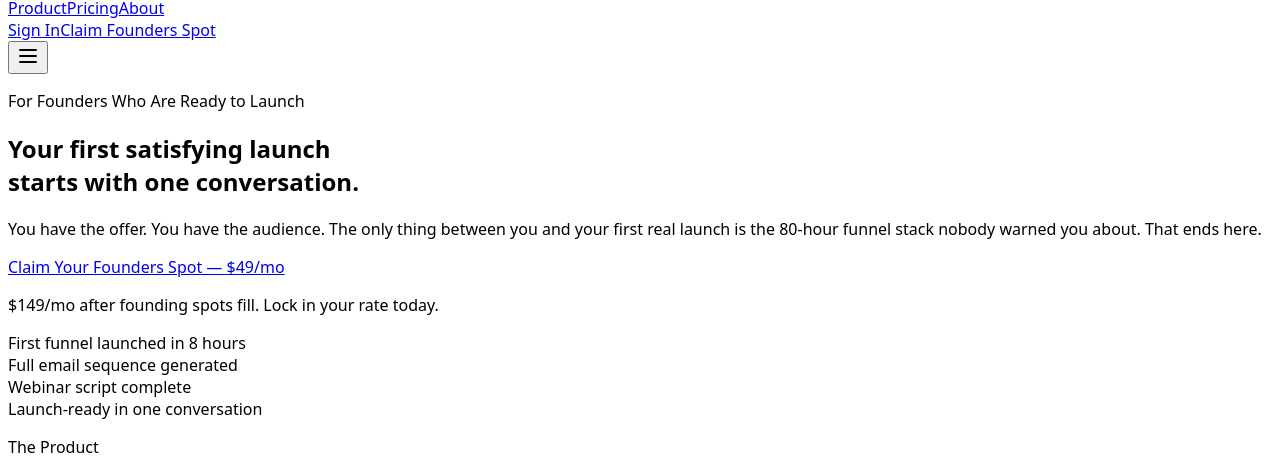
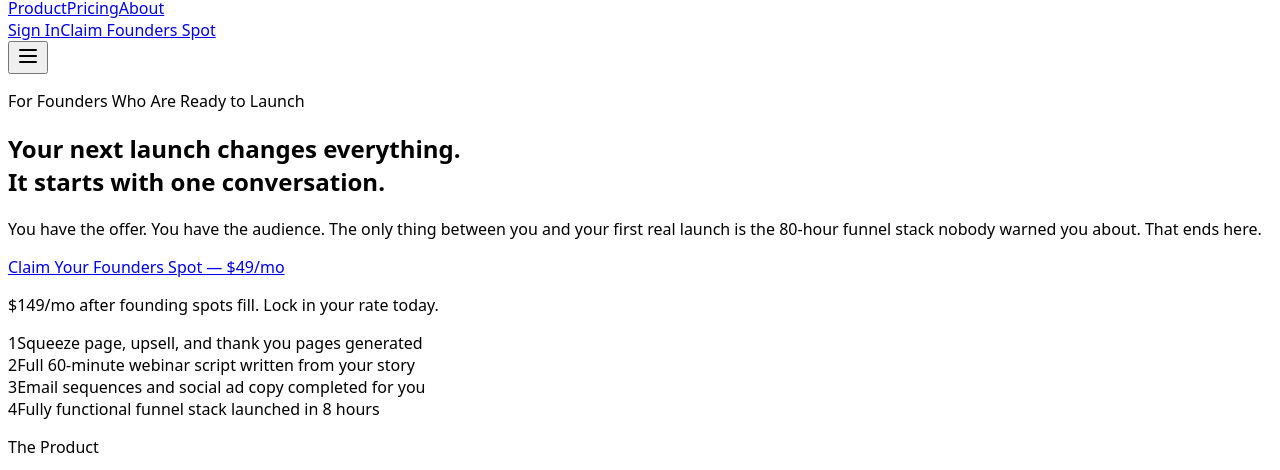
Before and after one commit to AGutierrez4/forrestry-website, a React (Vite) app: page / in a window 1280 px wide. Shown: the part 1096-1566 px from the top of the page. Built offline with nearby package versions, Linux system fonts and the light colour scheme; the HTML template or start-up script is replaced by a standard one.

Commit message:
Hero: aspirational headline, sequential numbered outcome steps, consistent text length

```diff
--- a/src/components/company/CompanyHero.tsx
+++ b/src/components/company/CompanyHero.tsx
@@ -1,10 +1,10 @@
 import FadeUp from '../FadeUp'
 
-const badges = [
-  { text: 'First funnel launched in 8 hours', delay: 0 },
-  { text: 'Full email sequence generated', delay: 0.15 },
-  { text: 'Webinar script complete', delay: 0.3 },
-  { text: 'Launch-ready in one conversation', delay: 0.45 },
+const steps = [
+  { num: 1, text: 'Squeeze page, upsell, and thank you pages generated' },
+  { num: 2, text: 'Full 60-minute webinar script written from your story' },
+  { num: 3, text: 'Email sequences and social ad copy completed for you' },
+  { num: 4, text: 'Fully functional funnel stack launched in 8 hours' },
 ]
 
 export default function CompanyHero() {
@@ -23,10 +23,10 @@ export default function CompanyHero() {
 
         <FadeUp delay={0.1}>
           <h1 className="text-[clamp(2.5rem,6vw,4.5rem)] font-extrabold leading-[1.1] mb-6">
-            <span className="text-white">Your first satisfying launch</span>
+            <span className="text-white">Your next launch changes everything.</span>
             <br />
             <span className="bg-gradient-to-br from-green-bright to-purple bg-clip-text text-transparent">
-              starts with one conversation.
+              It starts with one conversation.
             </span>
           </h1>
         </FadeUp>
@@ -51,16 +51,18 @@ export default function CompanyHero() {
           </p>
         </FadeUp>
 
-        {/* Floating social proof badges */}
-        <div className="grid grid-cols-1 sm:grid-cols-2 lg:grid-cols-4 gap-4 max-w-[900px] mx-auto">
-          {badges.map((badge) => (
-            <FadeUp key={badge.text} delay={0.4 + badge.delay}>
+        {/* Sequential outcome steps */}
+        <div className="grid grid-cols-1 sm:grid-cols-2 lg:grid-cols-4 gap-4 max-w-[960px] mx-auto">
+          {steps.map((step, i) => (
+            <FadeUp key={step.num} delay={0.4 + i * 0.1}>
               <div
-                className="flex items-center gap-3 px-4 py-3 rounded-xl bg-white/[0.03] border border-white/[0.06] text-left"
-                style={{ animation: `float 3s ease-in-out infinite ${badge.delay}s` }}
+                className="flex items-start gap-3 px-4 py-3.5 rounded-xl bg-white/[0.03] border border-white/[0.06] text-left h-full"
+                style={{ animation: `float 3s ease-in-out infinite ${i * 0.15}s` }}
               >
-                <span className="w-1.5 h-1.5 rounded-full bg-green shrink-0" />
-                <span className="text-[0.8rem] text-white/80 leading-snug">{badge.text}</span>
+                <span className="w-6 h-6 rounded-full bg-green/20 text-green text-xs font-bold flex items-center justify-center shrink-0 mt-0.5">
+                  {step.num}
+                </span>
+                <span className="text-[0.8rem] text-white/80 leading-snug">{step.text}</span>
               </div>
             </FadeUp>
           ))}
```
